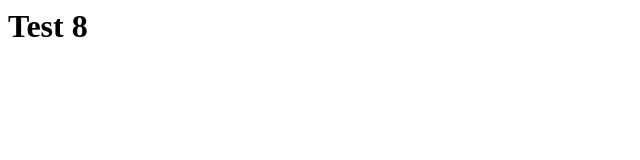
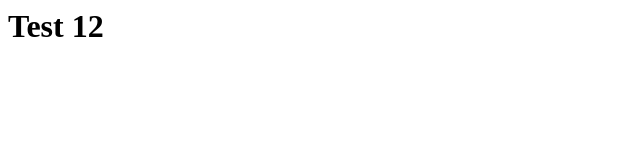
Before and after one commit to Varenthein/repoTestowe, a plain HTML site: page index.html in a window 1280 px wide. Shown: the full height of the page, 0-640 px from the left. Drawn offline with Linux system fonts and the light colour scheme.

Commit message:
Change heading to test-12

```diff
--- a/index.html
+++ b/index.html
@@ -4,5 +4,5 @@
    <meta charset="UTF-8>
 </head>
 <body>
-   <h1>Test 8</h1>
+   <h1>Test 12</h1>
 </body
```
